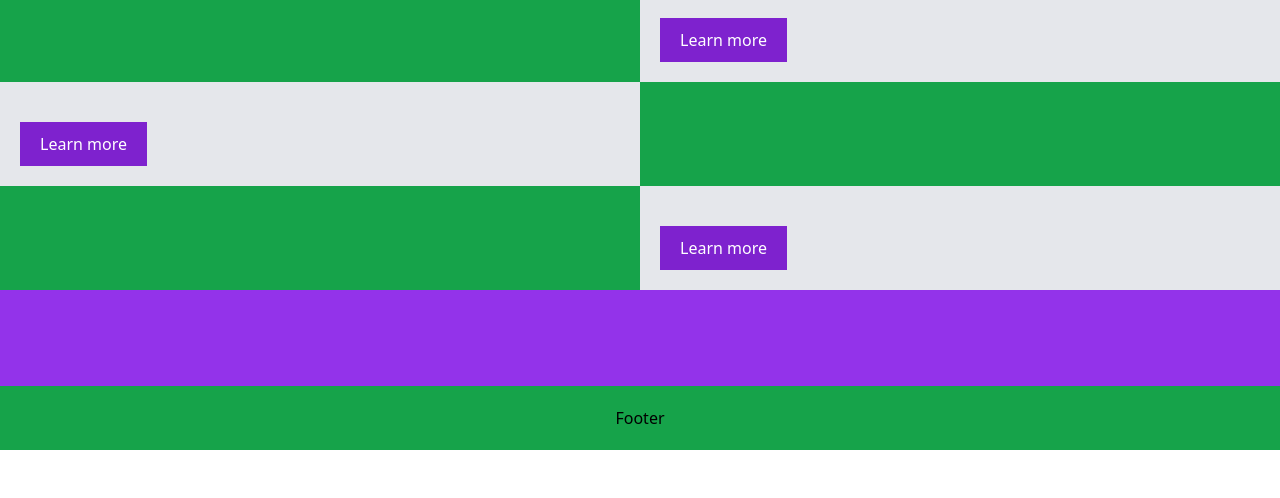
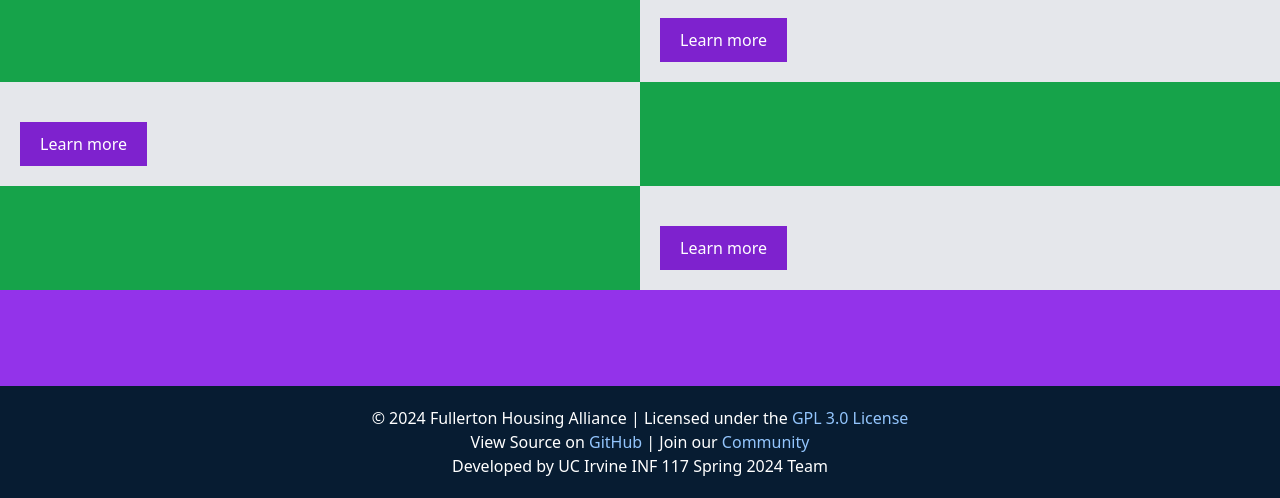
Before and after one commit to nbeesetti/fullerton-housing-website, a website: page index.html in a window 1280 px wide. Shown: the part 402-900 px from the top of the page. Before the commit the page ends 852 px from the top, so only its background shows below. Drawn offline with Linux system fonts and the light colour scheme.

Commit message:
formatted footer

```diff
--- a/index.html
+++ b/index.html
@@ -60,10 +60,20 @@
   <div class="heading">
     <!-- Heading Content Here -->
   </div>
-  <div class="footer">
-    Footer
-  </div>
 
+  <footer class="footer">
+    <p>© 2024 Fullerton Housing Alliance | Licensed under the <a
+        href="https://github.com/nbeesetti/fullerton-housing-website?tab=GPL-3.0-1-ov-file#readme"
+        class="text-blue-300">GPL 3.0 License</a>
+    </p>
+
+    <p>View Source on <a href="https://github.com/nbeesetti/fullerton-housing-website" class="text-blue-300">GitHub</a>
+      | Join our
+      <a href="https://ocunited.org/" class="text-blue-300">Community</a>
+    </p>
+
+    <p>Developed by UC Irvine INF 117 Spring 2024 Team</p>
+  </footer>
 
   <script src="index.js"></script>
 </body>
--- a/styles.css
+++ b/styles.css
@@ -104,6 +104,6 @@
   }
 
   .footer {
-    @apply bg-green-600 py-5 text-center; /* Adjusted padding */
+    @apply bg-dark-blue py-5 text-center text-white; /* Adjusted padding */
   }
 }
```
Also changed, not shown: output.css.
